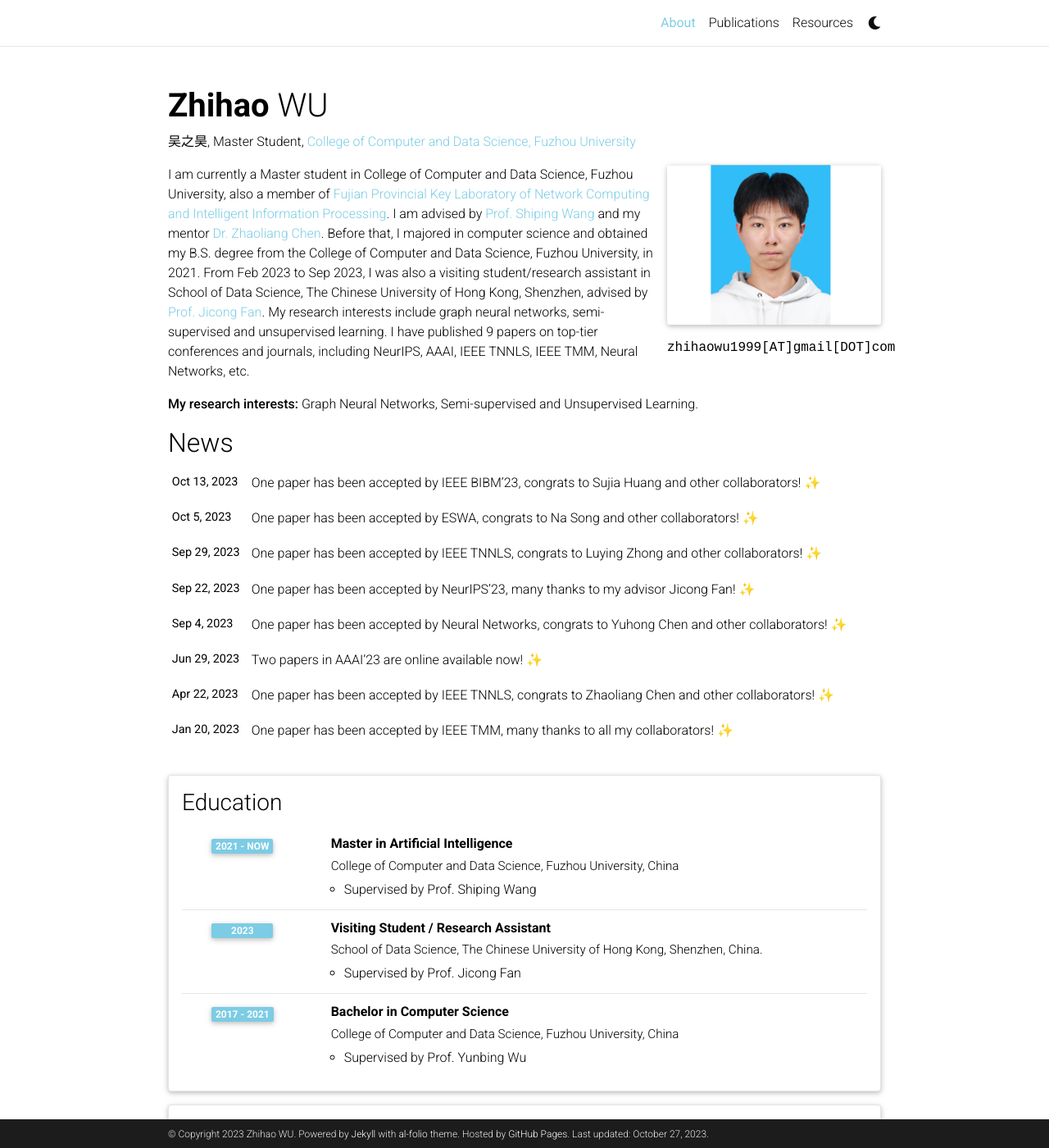
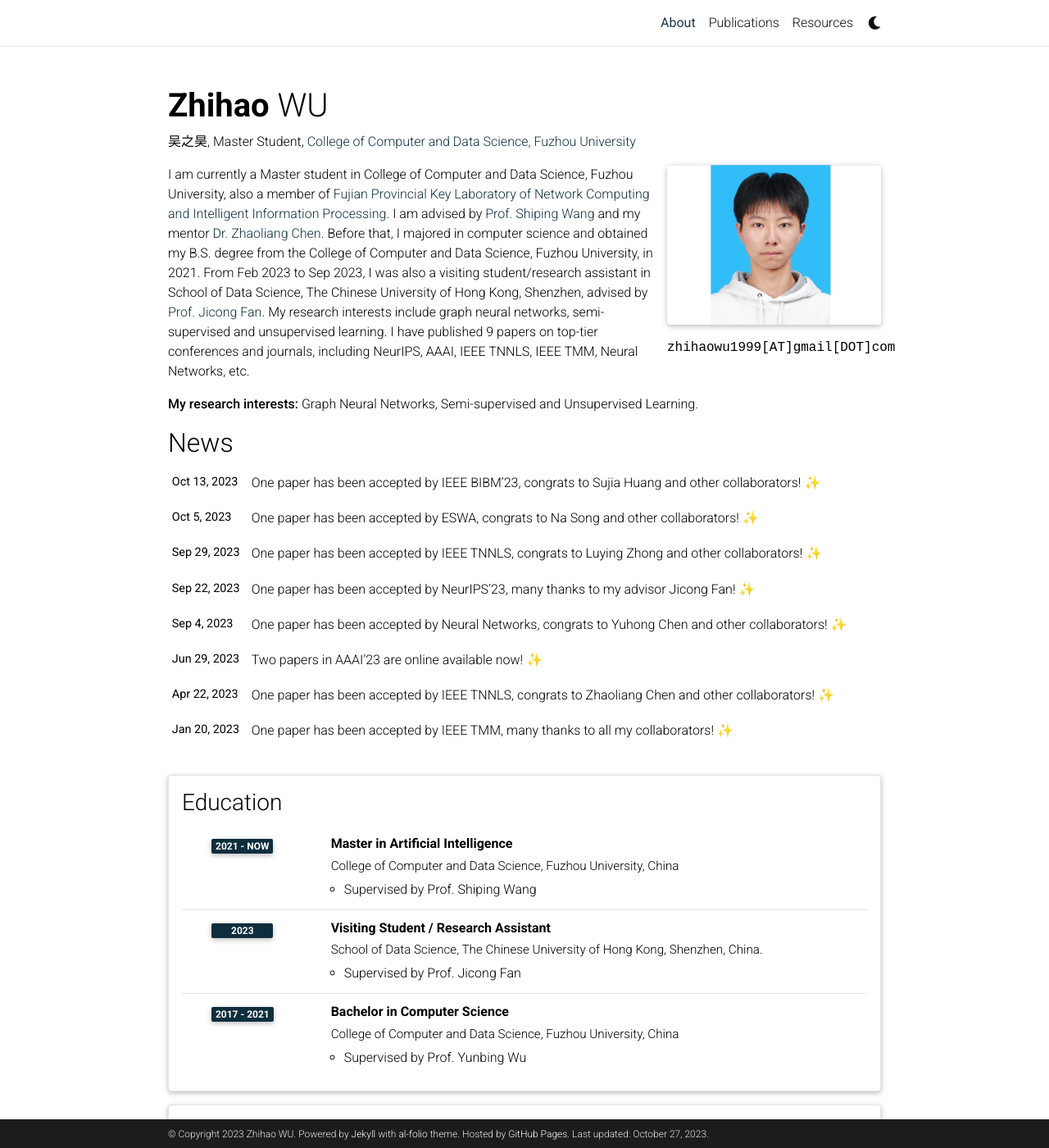
Before and after one commit to huangsuj/huangsuj.github.io, a Jekyll site: the page built from _pages/about.md, in a window 1280 px wide and 1400 px high. Shown: the whole window at 82% size. Built offline with Jekyll 4.4.1, drawn with Linux system fonts in a browser that asks for light colours; full-size pictures stand in for the smaller copies a plugin makes; emoji names are drawn with the system emoji font; comment, search, counter and statistics services are not loaded; a style sheet for code colours, icons or effects is not loaded.

Commit message:
Update _themes.scss

```diff
--- a/_sass/_themes.scss
+++ b/_sass/_themes.scss
@@ -7,8 +7,8 @@
   --global-code-bg-color: #{$code-bg-color-light};
   --global-text-color: #{$black-color};
   --global-text-color-light: #{$grey-color};
-  --global-theme-color: #{$light-cyan-color};
-  --global-hover-color: #{$light-cyan-color};
+  --global-theme-color: rgba(15,46,61,1);
+  --global-hover-color: rgba(15,46,61,1);
   --global-footer-bg-color: #{$grey-color-dark};
   --global-footer-text-color: #{$grey-color-light};
   --global-footer-link-color: #{$white-color};
```
